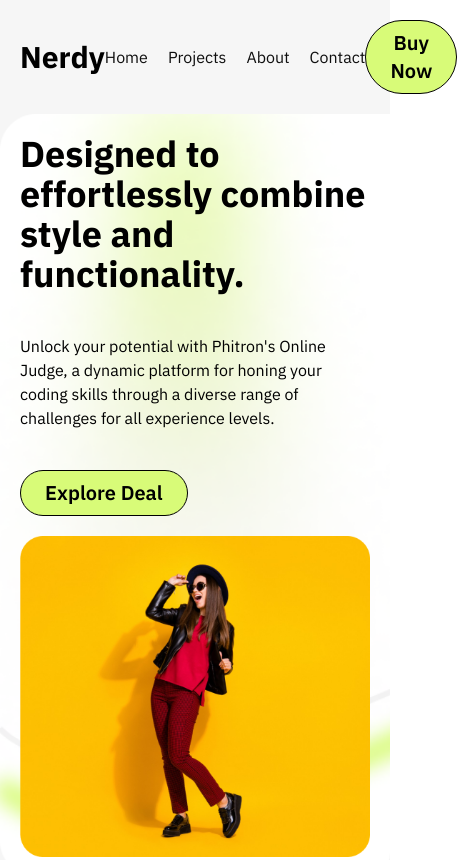
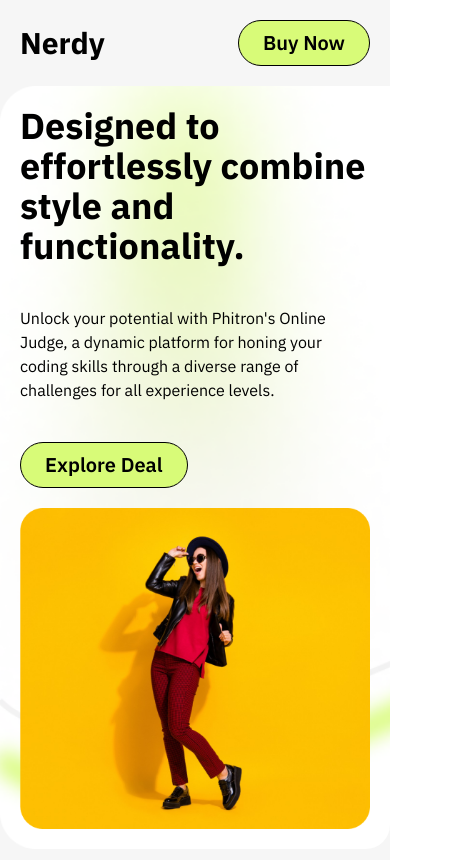
Before and after one commit to himadree-chaudhury/kickstart_assignment_1, a website: page index.html in a window 390 px wide. Shown: the top 860 px of the page, 457 px wide, since content can reach past the window. Drawn offline with nearby package versions, Linux system fonts and the light colour scheme.

Commit message:
navigation-hidden-feature

```diff
--- a/index.html
+++ b/index.html
@@ -40,7 +40,7 @@
     <section class="bg-background">
         <nav class="flex justify-between items-center p-5 max-w-screen-2xl mx-auto">
             <div class="web-title font-bold text-3xl">Nerdy</div>
-            <div class="nav-menu flex gap-5 items-center text-color-secondary">
+            <div class="nav-menu gap-5 items-center text-color-secondary hidden md:flex">
                 <a href="">Home</a><a href="">Projects</a><a href="">About</a><a href="">Contact</a>
             </div>
             <div class="buy-btn  ">
```
